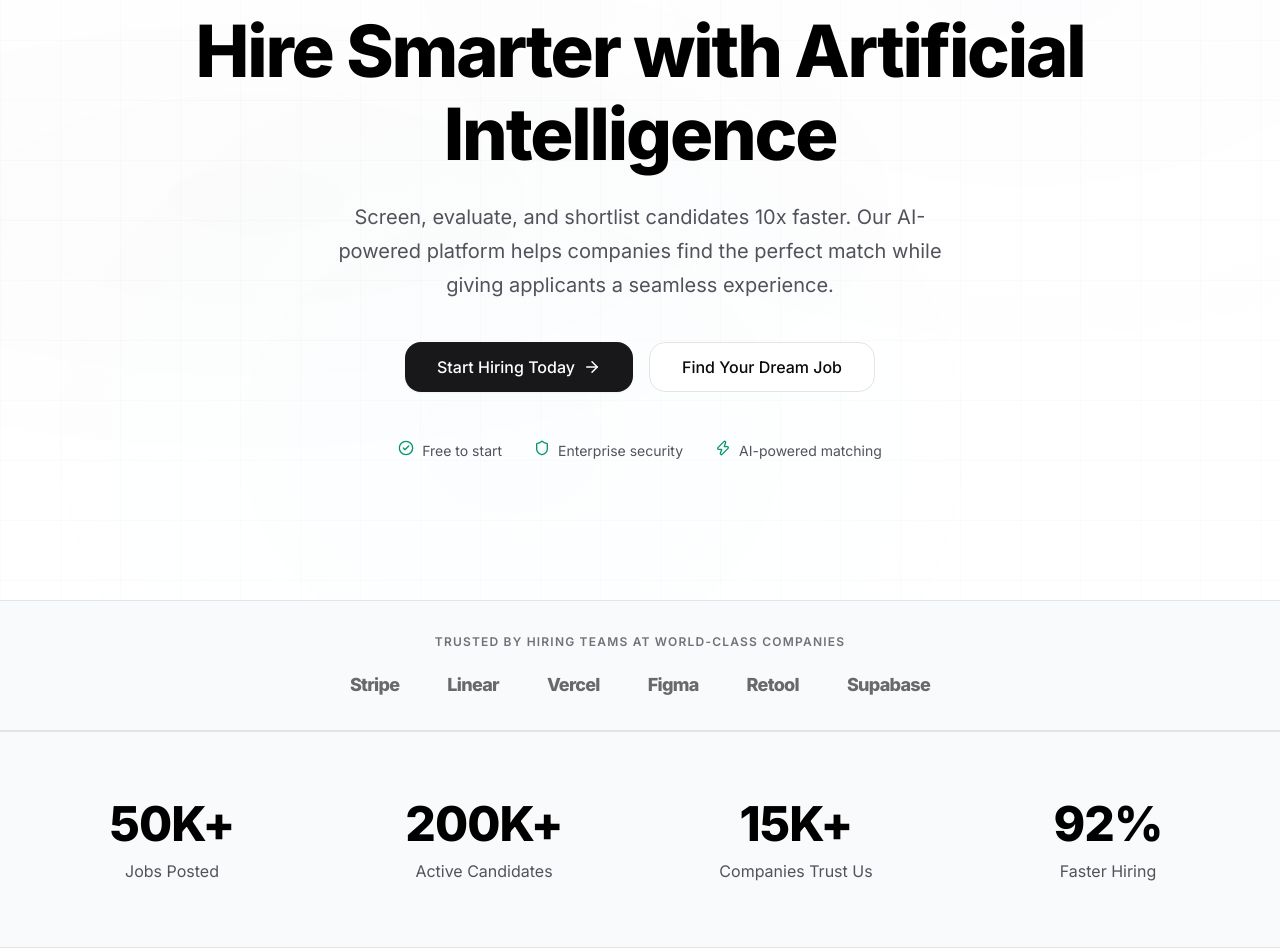
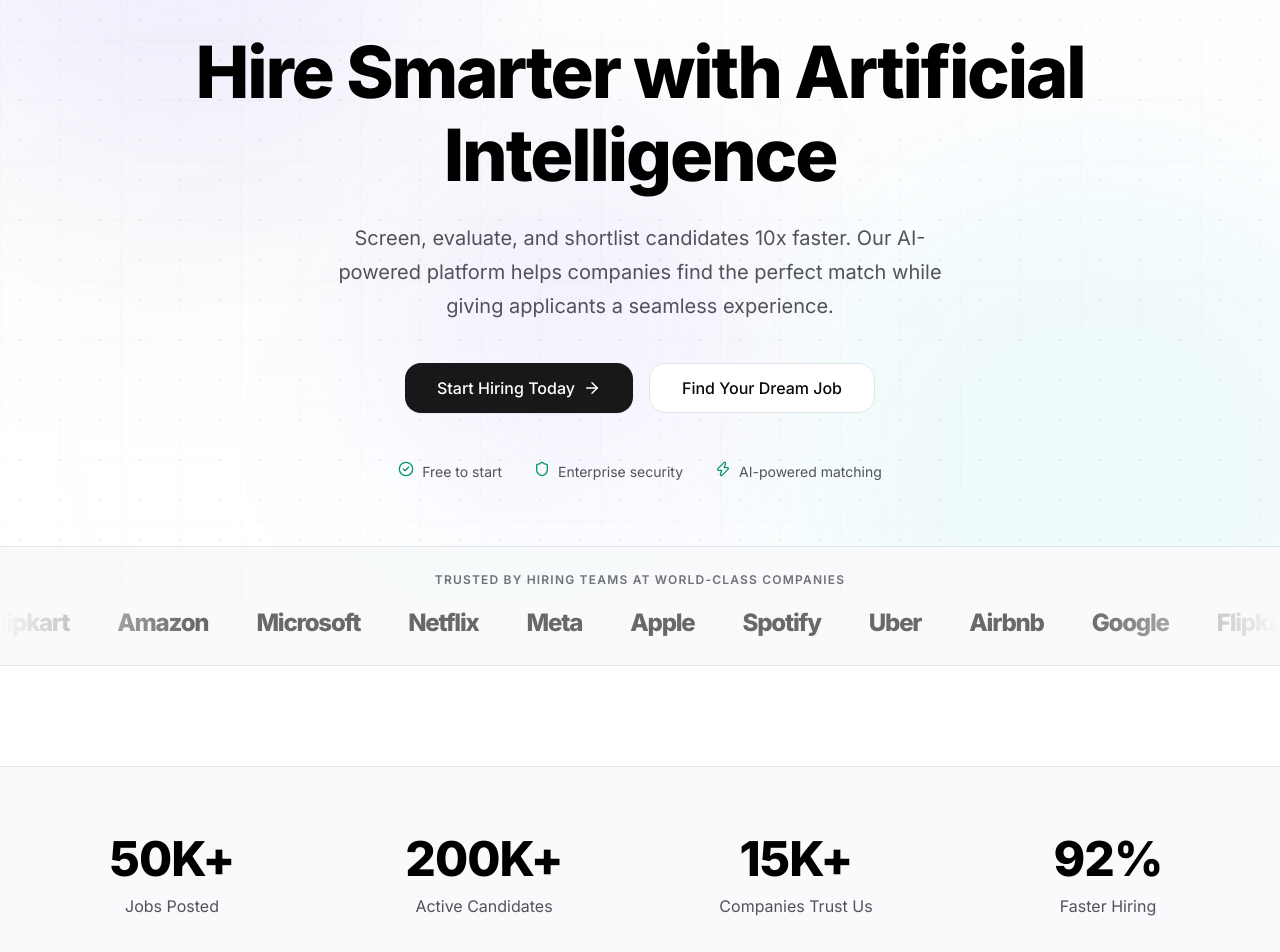
Before and after one commit to ritvikjain547-dotcom/ai-hiring-assistance, a Next.js app: page / in a window 1280 px wide. Shown: the part 200-1152 px from the top of the page. Built offline with nearby package versions, Linux system fonts and the light colour scheme.

Commit message:
UI Updates: animations, logo, and layout adjustments

```diff
--- a/src/app/dashboard/layout.tsx
+++ b/src/app/dashboard/layout.tsx
@@ -12,6 +12,7 @@
   Search,
   LogOut,
   Sparkles,
+  Orbit,
 } from "lucide-react";
 
 export default async function DashboardLayout({
@@ -80,7 +81,7 @@
         <div style={{ display: "flex", alignItems: "center", gap: "var(--space-4)" }}>
           <Link href="/" className="navbar-logo" style={{ color: "white" }}>
             <div className="navbar-logo-icon">
-              <Brain size={18} />
+              <Orbit size={18} />
             </div>
             <span>
               Hire<span style={{ color: "#38bdf8" }}>AI</span>
--- a/src/app/globals.css
+++ b/src/app/globals.css
@@ -692,6 +692,10 @@
 }
 
 .navbar-links {
+  position: absolute;
+  left: 50%;
+  top: 50%;
+  transform: translate(-50%, -50%);
   display: flex;
   align-items: center;
   gap: var(--space-1);
@@ -1146,13 +1150,12 @@
    ============================================ */
 
 .landing-hero {
-  min-height: 100vh;
   display: flex;
   flex-direction: column;
   align-items: center;
   justify-content: center;
   text-align: center;
-  padding: var(--space-8);
+  padding: 160px var(--space-8) var(--space-16);
   position: relative;
 }
 
@@ -1279,6 +1282,20 @@
   justify-content: center;
   margin-bottom: var(--space-5);
   font-size: var(--text-xl);
+  animation: float-icon 4s ease-in-out infinite alternate;
+}
+
+@keyframes float-icon {
+  0% { transform: translateY(0); }
+  100% { transform: translateY(-6px); }
+}
+
+.feature-icon svg {
+  transition: transform 0.4s cubic-bezier(0.34, 1.56, 0.64, 1);
+}
+
+.feature-card:hover .feature-icon svg {
+  transform: scale(1.25) rotate(8deg);
 }
 
 .feature-title {
@@ -1981,6 +1998,131 @@
   transform: rotate(180deg);
 }
 
+/* Vertical Marquee Animation */
+@keyframes scroll-vertical {
+  from {
+    transform: translateY(0);
+  }
+  to {
+    transform: translateY(-50%);
+  }
+}
+
+/* Horizontal Marquee Animation */
+@keyframes scroll-horizontal {
+  from {
+    transform: translateX(0);
+  }
+  to {
+    transform: translateX(-50%);
+  }
+}
+
+.vertical-marquee {
+  display: flex;
+  flex-direction: column;
+  gap: var(--space-6);
+  animation: scroll-vertical 20s linear infinite;
+}
+
+.horizontal-marquee {
+  display: flex;
+  flex-direction: row;
+  gap: var(--space-12);
+  animation: scroll-horizontal 30s linear infinite;
+  white-space: nowrap;
+}
+
+.vertical-marquee-container {
+  overflow: hidden;
+  position: relative;
+  height: 400px;
+  mask-image: linear-gradient(to bottom, transparent, black 15%, black 85%, transparent);
+  -webkit-mask-image: linear-gradient(to bottom, transparent, black 15%, black 85%, transparent);
+}
+
+.horizontal-marquee-container {
+  overflow: hidden;
+  position: relative;
+  width: 100%;
+  mask-image: linear-gradient(to right, transparent, black 15%, black 85%, transparent);
+  -webkit-mask-image: linear-gradient(to right, transparent, black 15%, black 85%, transparent);
+}
+
+.vertical-marquee:hover,
+.horizontal-marquee:hover {
+  animation-play-state: paused;
+}
+
+/* Background Blobs */
+.animated-background {
+  position: fixed;
+  top: 0;
+  left: 0;
+  width: 100vw;
+  height: 100vh;
+  z-index: -1;
+  overflow: hidden;
+  pointer-events: none;
+  background-color: transparent;
+  background-image: radial-gradient(rgba(0, 0, 0, 0.05) 1px, transparent 1px);
+  background-size: 40px 40px;
+}
+
+.blob {
+  position: absolute;
+  border-radius: 50%;
+  filter: blur(80px);
+  opacity: 0.6;
+  animation: float-blob 20s infinite ease-in-out alternate;
+}
+
+.blob-1 {
+  width: 500px;
+  height: 500px;
+  background: rgba(99, 102, 241, 0.15); /* Indigo */
+  top: -100px;
+  left: -100px;
+  animation-delay: 0s;
+}
+
+.blob-2 {
+  width: 600px;
+  height: 600px;
+  background: rgba(6, 182, 212, 0.1); /* Cyan */
+  bottom: -200px;
+  right: -100px;
+  animation-duration: 25s;
+  animation-delay: -5s;
+}
+
+.blob-3 {
+  width: 400px;
+  height: 400px;
+  background: rgba(139, 92, 246, 0.1); /* Purple */
+  top: 40%;
+  left: 30%;
+  animation-duration: 30s;
+  animation-delay: -10s;
+}
+
+@keyframes float-blob {
+  0% {
+    transform: translate(0, 0) scale(1);
+  }
+  33% {
+    transform: translate(30px, -50px) scale(1.1);
+  }
+  66% {
+    transform: translate(-20px, 20px) scale(0.9);
+  }
+  100% {
+    transform: translate(0, 0) scale(1);
+  }
+}
+
+
+
 details summary::marker {
   display: none;
   content: "";
--- a/src/app/login/page.tsx
+++ b/src/app/login/page.tsx
@@ -9,7 +9,7 @@
   sendResetPasswordOTP,
   resetPasswordWithOTP
 } from "@/actions/auth";
-import { Brain, Mail, Lock, Key, ArrowRight, Loader2, RefreshCw, ArrowLeft } from "lucide-react";
+import { Orbit, Mail, Lock, Key, ArrowRight, Loader2, RefreshCw, ArrowLeft } from "lucide-react";
 
 export default function LoginPage() {
   const [loginMode, setLoginMode] = useState<"password" | "otp" | "forgot-password">("password");
@@ -157,7 +157,7 @@
             style={{ justifyContent: "center", marginBottom: "var(--space-6)" }}
           >
             <div className="navbar-logo-icon">
-              <Brain size={20} />
+              <Orbit size={24} />
             </div>
             <span>
               Hire<span className="gradient-text">AI</span>
--- a/src/app/page.tsx
+++ b/src/app/page.tsx
@@ -9,17 +9,25 @@
   ArrowRight,
   Sparkles,
   CheckCircle2,
+  Orbit,
 } from "lucide-react";
+import AnimatedCounter from "@/components/AnimatedCounter";
 
 export default function HomePage() {
   return (
     <main>
+      {/* Animated Background Blobs */}
+      <div className="animated-background">
+        <div className="blob blob-1"></div>
+        <div className="blob blob-2"></div>
+        <div className="blob blob-3"></div>
+      </div>
       {/* Navbar */}
       <nav className="navbar">
         <div className="navbar-inner">
           <Link href="/" className="navbar-logo">
             <div className="navbar-logo-icon">
-              <Brain size={20} />
+              <Orbit size={20} />
             </div>
             <span>
               Hire<span className="gradient-text">AI</span>
@@ -77,6 +85,7 @@
           style={{
             display: "flex",
             alignItems: "center",
+            justifyContent: "center",
             gap: "var(--space-8)",
             marginTop: "var(--space-12)",
             animation: "slide-up 0.6s ease-out 0.4s both",
@@ -105,30 +114,46 @@
       </section>
 
       {/* Logos Section */}
-      <section style={{ padding: "var(--space-8) var(--space-8)", borderTop: "1px solid var(--color-border)", borderBottom: "1px solid var(--color-border)", textAlign: "center", background: "var(--color-bg-secondary)" }}>
-        <p style={{ fontSize: "var(--text-xs)", textTransform: "uppercase", letterSpacing: "0.1em", color: "var(--color-text-tertiary)", fontWeight: 600, marginBottom: "var(--space-5)" }}>
+      <section style={{ padding: "var(--space-6) 0", borderTop: "1px solid var(--color-border)", borderBottom: "1px solid var(--color-border)", textAlign: "center", background: "var(--color-bg-secondary)", overflow: "hidden" }}>
+        <p style={{ fontSize: "var(--text-xs)", textTransform: "uppercase", letterSpacing: "0.1em", color: "var(--color-text-tertiary)", fontWeight: 600, marginBottom: "var(--space-4)" }}>
           Trusted by hiring teams at world-class companies
         </p>
-        <div style={{ display: "flex", flexWrap: "wrap", justifyContent: "center", alignItems: "center", gap: "var(--space-12)", opacity: 0.6 }}>
-          {["Stripe", "Linear", "Vercel", "Figma", "Retool", "Supabase"].map((logo, i) => (
-            <span key={i} style={{ fontSize: "var(--text-lg)", fontWeight: 800, color: "var(--color-text-primary)", letterSpacing: "-0.04em" }}>
-              {logo}
-            </span>
-          ))}
+        <div className="horizontal-marquee-container" style={{ padding: "0" }}>
+          <div className="horizontal-marquee">
+            {[
+              "Google", "Flipkart", "Amazon", "Microsoft", "Netflix", "Meta", "Apple", "Spotify", "Uber", "Airbnb",
+              "Google", "Flipkart", "Amazon", "Microsoft", "Netflix", "Meta", "Apple", "Spotify", "Uber", "Airbnb" // Duplicate for infinite scroll
+            ].map((company, i) => (
+              <span
+                key={i}
+                style={{
+                  fontSize: "var(--text-2xl)",
+                  fontWeight: 800,
+                  color: "var(--color-text-primary)",
+                  letterSpacing: "-0.05em",
+                  opacity: 0.6,
+                  display: "inline-flex",
+                  alignItems: "center"
+                }}
+              >
+                {company}
+              </span>
+            ))}
+          </div>
         </div>
       </section>
 
       {/* Stats Section */}
-      <section id="stats" className="stats-section">
+      <section id="stats" className="stats-section" style={{ marginTop: "100px" }}>
         <div className="stats-grid">
           {[
-            { number: "50K+", label: "Jobs Posted" },
-            { number: "200K+", label: "Active Candidates" },
-            { number: "15K+", label: "Companies Trust Us" },
-            { number: "92%", label: "Faster Hiring" },
+            { end: 50, suffix: "K+", label: "Jobs Posted" },
+            { end: 200, suffix: "K+", label: "Active Candidates" },
+            { end: 15, suffix: "K+", label: "Companies Trust Us" },
+            { end: 92, suffix: "%", label: "Faster Hiring" },
           ].map((stat, i) => (
             <div key={i}>
-              <div className="stats-number">{stat.number}</div>
+              <AnimatedCounter end={stat.end} suffix={stat.suffix} />
               <div className="stats-label">{stat.label}</div>
             </div>
           ))}
@@ -420,7 +445,7 @@
           }}
         >
           <div className="navbar-logo-icon" style={{ width: 28, height: 28 }}>
-            <Brain size={16} />
+            <Orbit size={16} />
           </div>
           <span style={{ fontWeight: 700 }}>
             Hire<span className="gradient-text">AI</span>
--- a/src/app/register/page.tsx
+++ b/src/app/register/page.tsx
@@ -4,7 +4,7 @@
 import Link from "next/link";
 import { useSearchParams } from "next/navigation";
 import { registerUser } from "@/actions/auth";
-import { Brain, Mail, Lock, User, ArrowRight, Loader2, Briefcase, UserCheck } from "lucide-react";
+import { Mail, Lock, User, ArrowRight, Loader2, Briefcase, UserCheck, Orbit } from "lucide-react";
 
 function RegisterForm() {
   const searchParams = useSearchParams();
@@ -46,7 +46,7 @@
             style={{ justifyContent: "center", marginBottom: "var(--space-6)" }}
           >
             <div className="navbar-logo-icon">
-              <Brain size={20} />
+              <Orbit size={24} />
             </div>
             <span>
               Hire<span className="gradient-text">AI</span>
--- /dev/null
+++ b/src/components/AnimatedCounter.tsx
@@ -0,0 +1,71 @@
+"use client";
+
+import { useEffect, useState, useRef } from "react";
+
+export default function AnimatedCounter({
+  end,
+  duration = 2000,
+  suffix = "",
+}: {
+  end: number;
+  duration?: number;
+  suffix?: string;
+}) {
+  const [count, setCount] = useState(1);
+  const [hasStarted, setHasStarted] = useState(false);
+  const elementRef = useRef<HTMLDivElement>(null);
+
+  useEffect(() => {
+    const observer = new IntersectionObserver(
+      (entries) => {
+        if (entries[0].isIntersecting) {
+          setHasStarted(true);
+        } else {
+          setHasStarted(false);
+          setCount(1);
+        }
+      },
+      { threshold: 0.1 }
+    );
+
+    if (elementRef.current) {
+      observer.observe(elementRef.current);
+    }
+
+    return () => observer.disconnect();
+  }, []);
+
+  useEffect(() => {
+    if (!hasStarted) return;
+
+    let startTime: number;
+    let animationFrameId: number;
+
+    const animate = (timestamp: number) => {
+      if (!startTime) startTime = timestamp;
+      const progress = Math.min((timestamp - startTime) / duration, 1);
+
+      // Easing function: easeOutExpo
+      const easeOut = progress === 1 ? 1 : 1 - Math.pow(2, -10 * progress);
+
+      const currentCount = Math.floor(easeOut * (end - 1) + 1);
+      setCount(currentCount);
+
+      if (progress < 1) {
+        animationFrameId = requestAnimationFrame(animate);
+      } else {
+        setCount(end);
+      }
+    };
+
+    animationFrameId = requestAnimationFrame(animate);
+
+    return () => cancelAnimationFrame(animationFrameId);
+  }, [hasStarted, end, duration]);
+
+  return (
+    <div ref={elementRef} className="stats-number">
+      {count}{suffix}
+    </div>
+  );
+}
```
